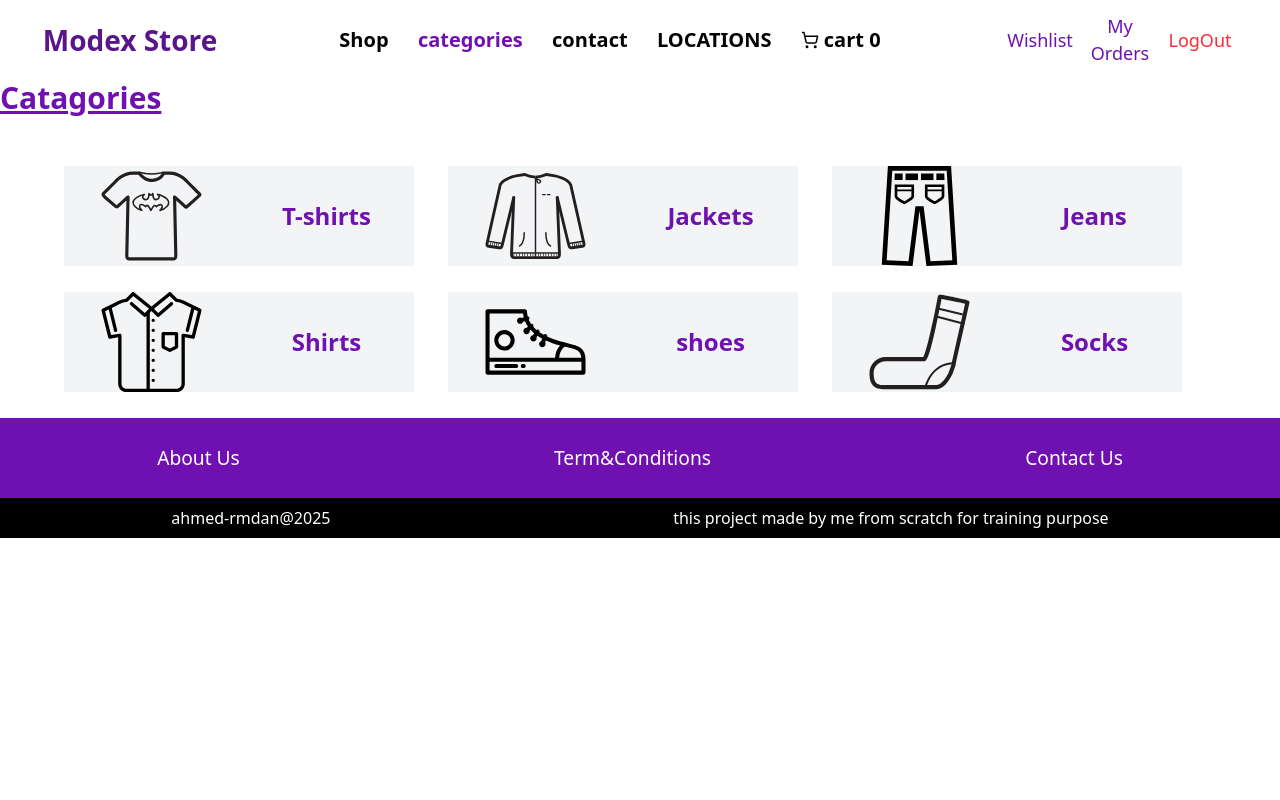
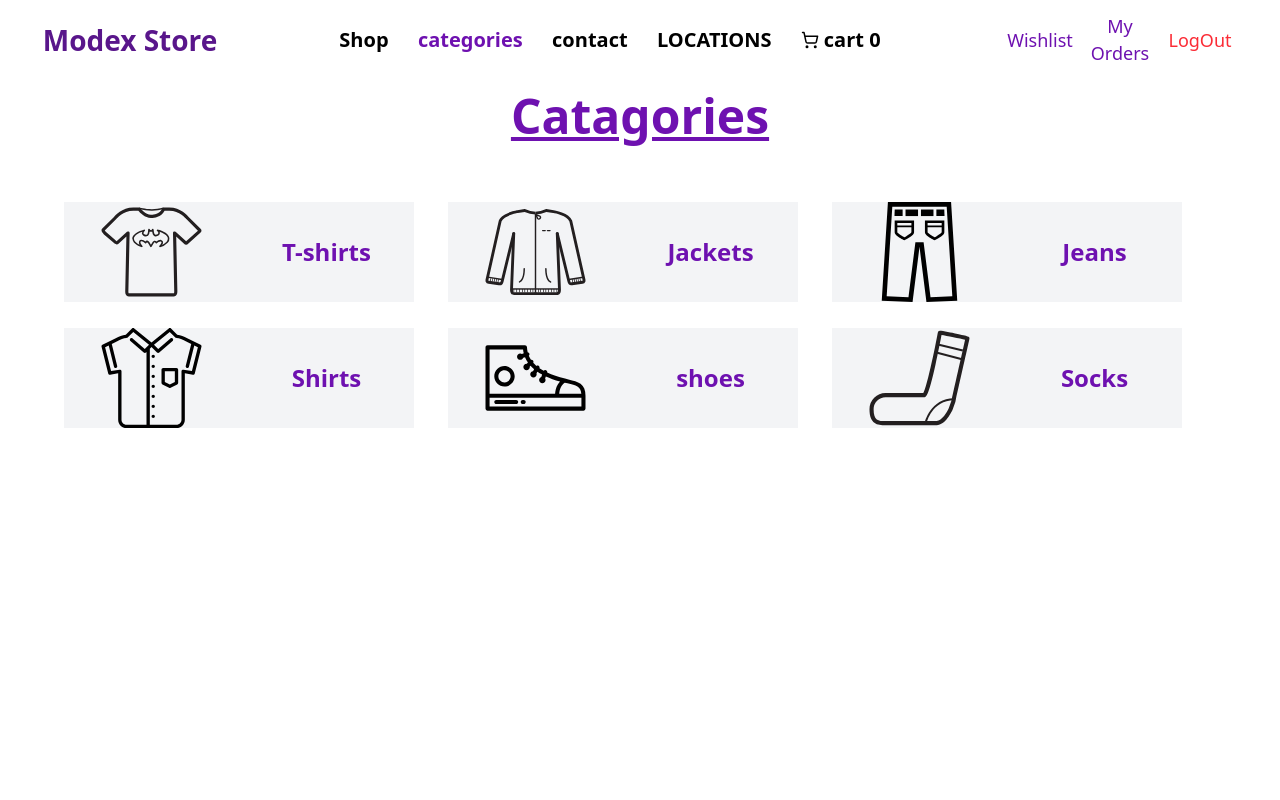
Before and after one commit to ahmed-rmdan/ModexStore, a React (Vite) app: page /categories in a window 1280 px wide. Shown: the top 800 px of the page. Built offline with nearby package versions, Linux system fonts and the light colour scheme.

Commit message:
finsih categories ui

```diff
--- a/src/compononts/cart.tsx
+++ b/src/compononts/cart.tsx
@@ -2,7 +2,7 @@
 import React, { useState } from "react";
 
 import { Listitem } from "./listitem";
-import { useAppSelector,useAppDispatch } from "../store/hook";
+import { useAppSelector} from "../store/hook";
 
 
 
--- a/src/compononts/catagories.tsx
+++ b/src/compononts/catagories.tsx
@@ -13,13 +13,13 @@ const catagories:{name:string,img:string}[]=[{name:'T-shirts',img:tshirts},{name
 
 export const Catagories:React.FC<{}>=()=>{
     return(
-          <section className="container mx-auto flex flex-col justify-around gap-[50px] ">
-                     <h1 className="color text-purple-800 font-bold text-3xl underline">Catagories</h1>
+          <section className="container h-[760px] items-center mx-auto flex flex-col justify-start gap-[50px] ">
+                     <h1 className="color text-center text-purple-800 font-bold text-[2em] sm:text-[3em] underline">Catagories</h1>
 
-                      <div className=" grid   w-[90%] self-center gap-y-[20px] mb-[20px] grid-cols-1 md:grid-cols-2 xl:grid-cols-3 ">
+                      <div className=" grid  sm:w-[90%] items-center self-center gap-y-[20px] mb-[20px] grid-cols-1 md:grid-cols-2 xl:grid-cols-3 ">
 
                                {catagories.map(elm=>{
-                                return <NavLink to={`/products/${elm.name}`}><button className=" h-[100px] bg-gray-100 md:w-[340px]  xl:w-[350px] hover:bg-gray-300 cursor-pointer" ><div className="flex flex-row w-full h-full">
+                                return <NavLink to={`/products/${elm.name}`}><button className=" h-[70px] sm:h-[100px] bg-gray-100 w-[250px] sm:w-[340px]  xl:w-[350px] hover:bg-gray-300 cursor-pointer" ><div className="flex flex-row w-full h-full">
                                  <img className="w-[50%] h-[100%]" src={elm.img}></img>
                                  <p className="flex text-purple-800 font-bold text-2xl self-center w-[50%] h-[100%] items-center justify-center  ">{elm.name}</p>
                                 </div>
```
